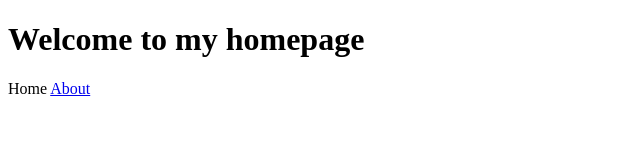
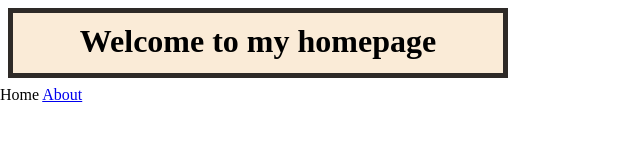
Before and after one commit to ayzsh/ayzsh.github.io, a plain HTML site: page index.html in a window 1280 px wide. Shown: the whole page, without its empty margins (0-640 px from the left). Drawn offline with Linux system fonts and the light colour scheme.

Commit message:
Modify styles.css to learn block elements

```diff
--- a/index.html
+++ b/index.html
@@ -7,7 +7,7 @@
     <title>Homepage</title>
 </head>
 <body>
-    <h1>Welcome to my homepage</h1>
-    <div><a>Home</a> <a href="./pages/about.html">About</a></div>
+    <h1 id="head">Welcome to my homepage</h1>
+    <div id="index"><a>Home</a> <a href="./pages/about.html">About</a></div>
 </body>
 </html>
--- a/styles.css
+++ b/styles.css
@@ -0,0 +1,23 @@
+* {
+    margin: 0px;
+    padding: 0px;
+    border: 0px;
+}
+
+#head {
+    font-size: 2rem;
+    background-color: antiquewhite;
+    /* box-model */
+    width: 500px;
+    height: 70px;
+    text-align: center;
+    padding: 32px;
+    border: 5px solid #2e2a27;
+    box-sizing: border-box;
+    margin: 8px;
+    padding: 10px;
+}
+
+#index {
+
+}
```
Also changed, not shown: pages/about.html (+1 -1 lines).
